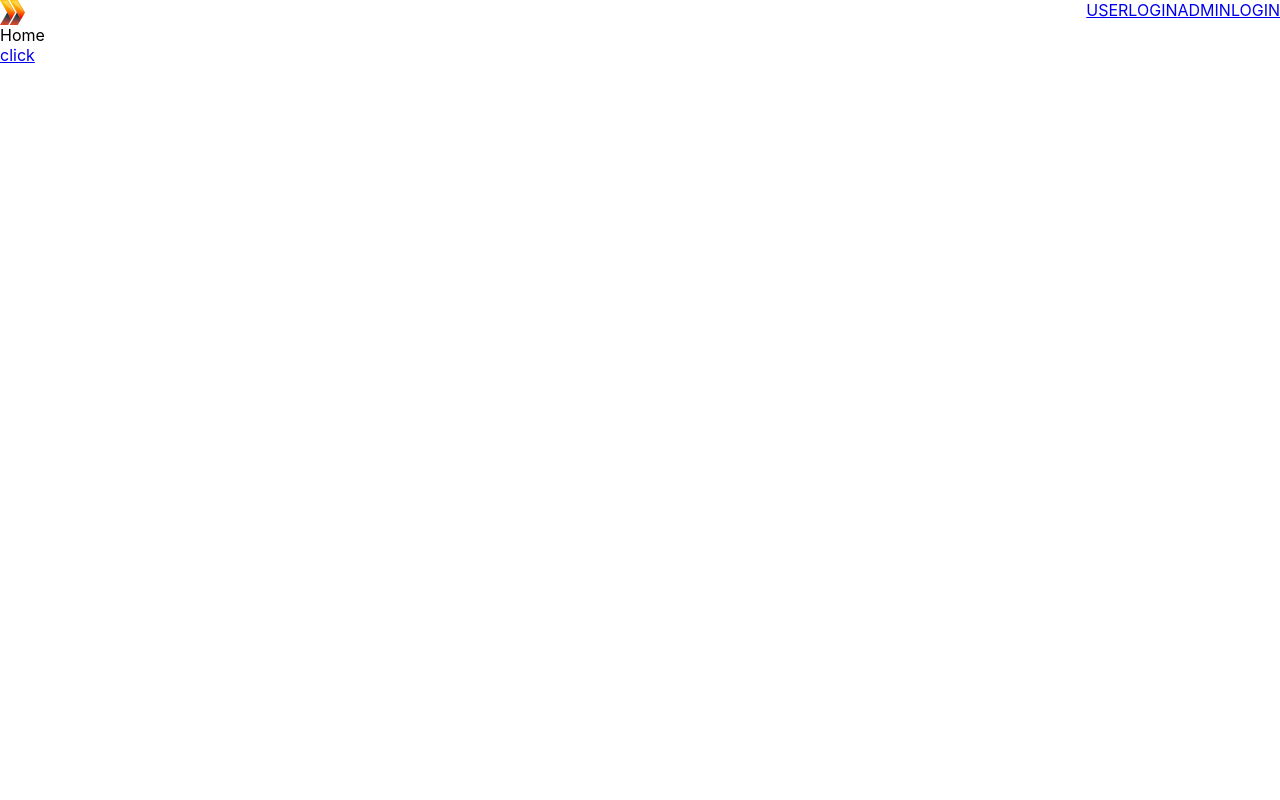
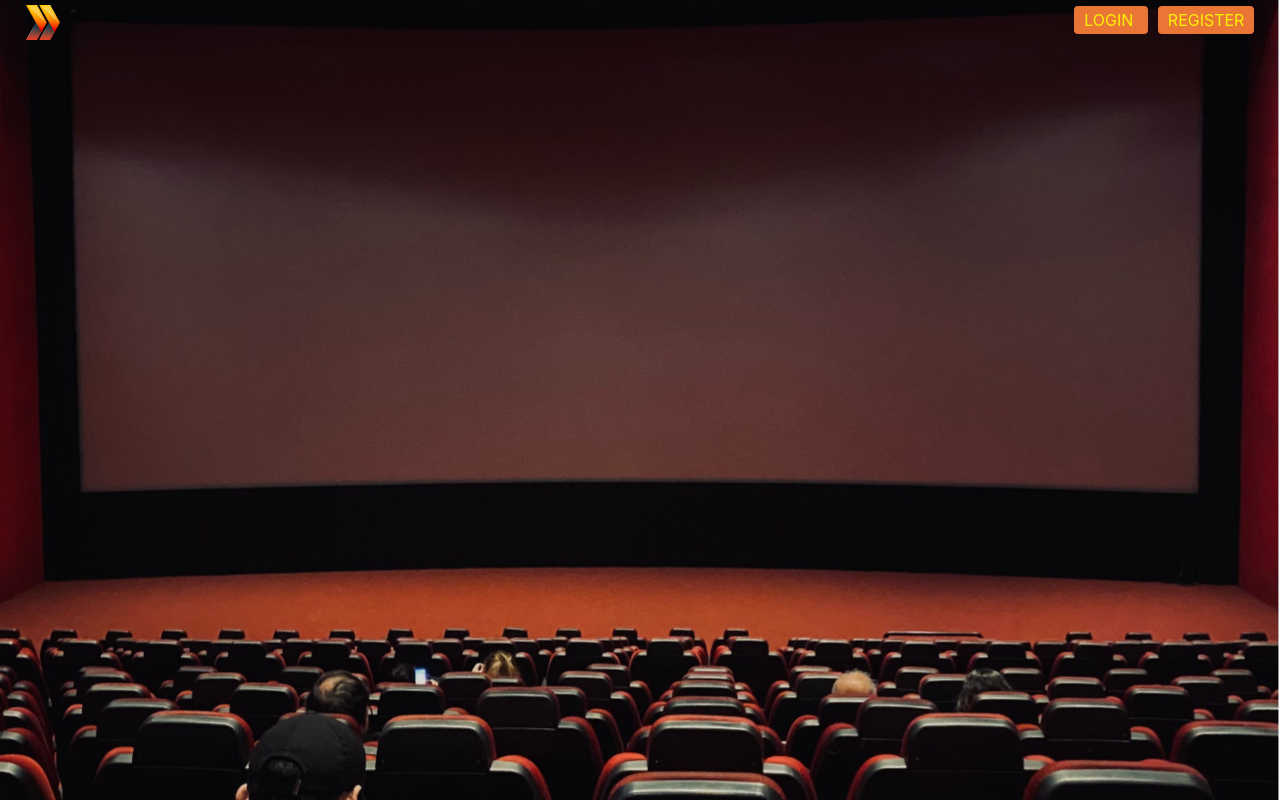
Before and after one commit to CodeGenius-Alliance/online-movie-booking, a React (Create React App) app in the folder client/: page / in a window 1280 px wide. Built offline with nearby package versions, Linux system fonts and the light colour scheme.

Commit message:
redux-part-working

```diff
--- a/client/package.json
+++ b/client/package.json
@@ -3,9 +3,11 @@
   "version": "0.1.0",
   "private": true,
   "dependencies": {
+    "@reduxjs/toolkit": "^2.1.0",
     "@testing-library/jest-dom": "^5.17.0",
     "@testing-library/react": "^13.4.0",
     "@testing-library/user-event": "^13.5.0",
+    "axios": "^1.6.7",
     "react": "^18.2.0",
     "react-dom": "^18.2.0",
     "react-redux": "^9.1.0",
--- a/client/public/index.html
+++ b/client/public/index.html
@@ -27,6 +27,13 @@
     -->
     <title>E-booking</title>
   </head>
+ <style>
+  :root{
+    background: url('./background.svg');
+    background-size: cover;
+    color: white;
+  }
+ </style>
   <body>
     <noscript>You need to enable JavaScript to run this app.</noscript>
     <div id="root"></div>
--- a/client/src/App.js
+++ b/client/src/App.js
@@ -1,14 +1,17 @@
 import "./App.css";
 import { BrowserRouter, Route, Routes } from "react-router-dom";
 import Home from "./Components/HomeComponent/Home";
-import Navbar from "./Components/NavbarComponent/Navbar";import Login from "./Components/LoginComponent/Login";
+import Login from "./Components/LoginComponent/Login";
 import Register from "./Components/RegisterComponent/Register";
 import AdminLogin from "./Components/LoginComponent/AdminLogin";
+import { Provider } from 'react-redux'
+import { Userstore } from "./Redux/Store/UserStore";
 
 function App() {
   return (
     <>
       {/* define code */}
+    <Provider store={Userstore}>
       <BrowserRouter>
 
         <Routes>
@@ -18,6 +21,7 @@ function App() {
           <Route path="/register" element={<Register />}></Route>
         </Routes>
       </BrowserRouter>
+      </Provider>
     </>
   );
 }
--- a/client/src/Components/HomeComponent/Home.js
+++ b/client/src/Components/HomeComponent/Home.js
@@ -6,8 +6,7 @@ function Home() {
   return (
     <>
       <Navbar />
-    <div>Home</div>
-    <Link to={'/'}>click</Link>
+
     </>
   )
 }
--- a/client/src/Components/NavbarComponent/Navbar.css
+++ b/client/src/Components/NavbarComponent/Navbar.css
@@ -1,7 +1,27 @@
 .logo-img{
-    height: 25px;
+    height: 35px;
 }
 .my-nav{
     display: flex;
     justify-content: space-between;
+    overflow-x: hidden;
+    overflow-y: hidden;
+    margin-left: 2%;
+    margin-top: 5px;
+    margin-right: 2%;
+    height: 45px;
 }
+.login-btn{
+    text-decoration: none;
+    border-radius: 4px;
+    padding: 4px;
+    padding-left: 10px;
+    padding-right: 10px;
+    margin-left: 10px;
+    color: #FBF103;
+    background-color: #E97635;
+
+}
+.btn-grp{
+    margin-top: 5px;
+}
--- a/client/src/Components/NavbarComponent/Navbar.js
+++ b/client/src/Components/NavbarComponent/Navbar.js
@@ -1,16 +1,38 @@
-import React from 'react'
-import './Navbar.css'
-import { Link } from 'react-router-dom'
+import React from "react";
+import "./Navbar.css";
+import { Link } from "react-router-dom";
+import { useSelector } from "react-redux";
 function Navbar() {
-  return (
-    <>
-    <nav className='my-nav'>
-      <img src="/logo.svg" alt="" className='logo-img'/>
-      <div><Link className='login-btn' to={'/login'}> USERLOGIN</Link><Link to={'/adminlogin'} className='login-btn'>ADMINLOGIN</Link></div>
-
-    </nav>
-    </>
-  )
+  const user = useSelector((state) => state.user.user);
+  console.log(user)
+  if ( user && user.email) {
+    return (
+      <>
+        <nav className="my-nav">
+          <img src="/logo.svg" alt="" className="logo-img" />
+          <div className="btn-grp">
+            <h1>USER</h1>
+          </div>
+        </nav>
+      </>
+    );
+  } else {
+    return (
+      <>
+        <nav className="my-nav">
+          <img src="/logo.svg" alt="" className="logo-img" />
+          <div className="btn-grp">
+            <Link className="login-btn" to={"/login"}>
+              LOGIN{" "}
+            </Link>
+            <Link to={"/register"} className="login-btn">
+              REGISTER{" "}
+            </Link>
+          </div>
+        </nav>
+      </>
+    );
+  }
 }
 
-export default Navbar
+export default Navbar;
--- /dev/null
+++ b/client/src/Redux/Reducer/UserReducer.js
@@ -0,0 +1,14 @@
+export const initialvalue={
+    user:{},
+    session:'',
+
+}
+
+export const UserReducer=(state=initialvalue,action)=>{
+    switch(action.type)
+    {
+        default:
+            return state
+    }
+
+}
--- /dev/null
+++ b/client/src/Redux/Store/UserStore.js
@@ -0,0 +1,8 @@
+import { configureStore } from "@reduxjs/toolkit";
+import { UserReducer } from "../Reducer/UserReducer";
+
+export const Userstore= configureStore({
+    reducer:{
+        user:UserReducer
+    }
+})
```
Also changed, not shown: client/src/Redux/Action/UserAction.js (added, +22 -0 lines), client/public/background.svg (added), 1 other file (tests, documents, lock files or other folders).
